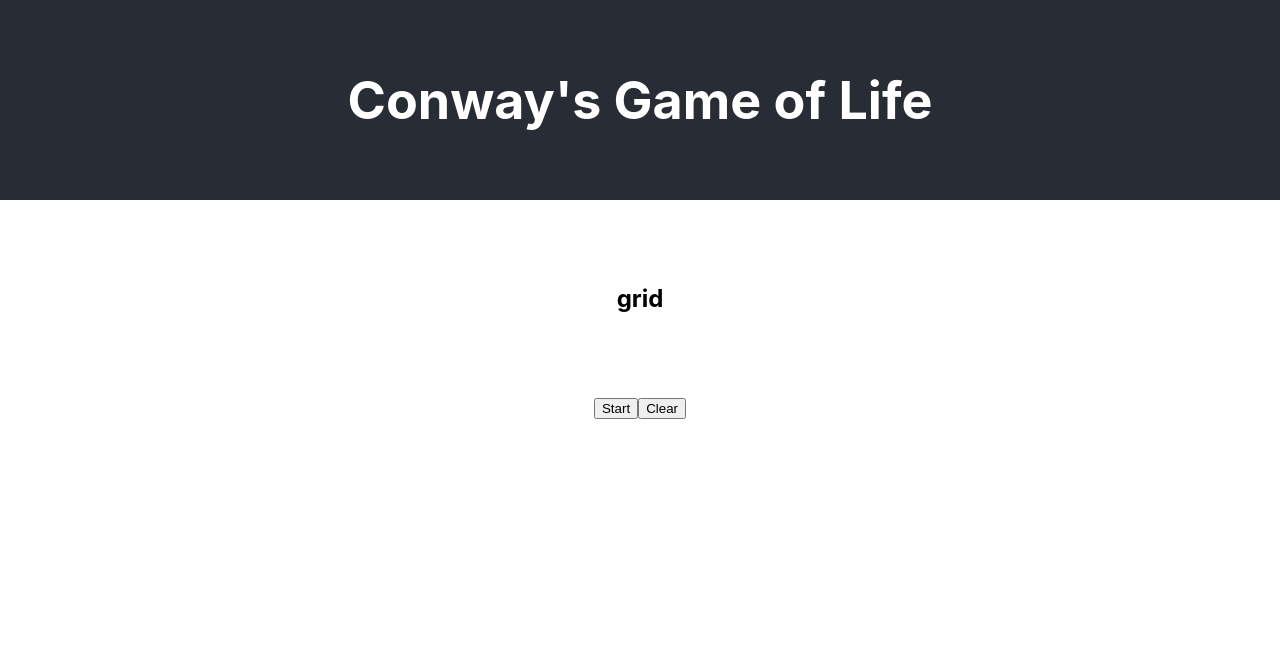
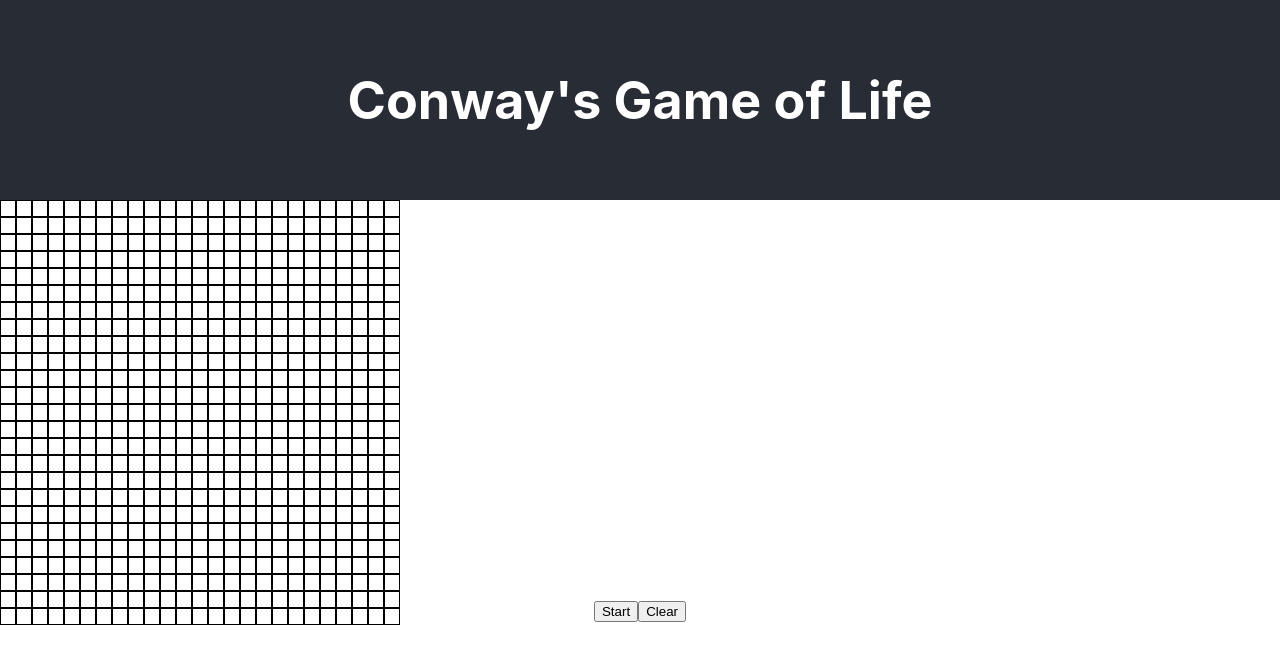
Before and after one commit to thisbenrogers/gol-conway, a React (Create React App) app: page / in a window 1280 px wide. Shown: the top 664 px of the page. Built offline with nearby package versions, Linux system fonts and the light colour scheme.

Commit message:
Implements a 25x25 grid

```diff
--- a/src/App.css
+++ b/src/App.css
@@ -19,5 +19,9 @@
 }
 
 .grid {
-  padding: 8vh 8vw;
+  max-width: 400px;
+  max-height: 400px;
+  display: grid;
+  grid-template-columns: repeat(25, 1fr);
+  grid-auto-rows: 17px;
 }
--- a/src/App.js
+++ b/src/App.js
@@ -2,10 +2,10 @@ import React from 'react';
 import './App.css';
 
 import useSpace from './space/space';
-import manageTime from './time/time';
+import useTime from './time/time';
 
 function App() {
-  const { start, stop, isRunning, generation } = manageTime({ interval : 250 })
+  const { start, stop, isRunning, generation } = useTime({ interval : 250 })
   const { grid, setCell, clearGrid } = useSpace({ gridRows : 25,  gridColumns : 25 })
 
   return (
@@ -15,7 +15,21 @@ function App() {
       </header>
       <body className="App-body">
         <div className="grid">
-          <h2>grid</h2>
+          {
+            grid.map((row, r) =>
+              row.map((col, c) =>
+                <div key={`${r}-${c}`}
+                    style={{
+                      border: '1px solid black',
+                      backgroundColor: grid[r][c] ? 'black' : undefined
+                    }}
+                    onClick={() => {
+                      setCell(r, c, !grid[r][c]);
+                    }}
+                />
+              )
+            )
+          }
         </div>
         <button onClick={() => {
           if(isRunning()){
--- a/src/space/space.js
+++ b/src/space/space.js
@@ -1,18 +1,22 @@
-import { useRef, useState, useCallback } from 'react';
+import { useState, useCallback } from 'react';
 import { produce as produceNext } from 'immer';
 
-const useSpace = ({ gridRows = 50, gridColumns = 50, initialGrid = 'emptyGrid()' }) => {
-
-  const [grid, setGrid] = useState(() => {
-    return initialGrid
-  })
+const useSpace = ({ gridRows = 50, gridColumns = 50, initializeGrid }) => {
 
   const emptyGrid = () => {
-
+    let rows = [];
+    for (let i = 0; i < gridRows; i++) {
+      rows.push(Array.from(new Array(gridColumns), () => 0));
+    }
+    return rows;
   }
 
   const randomGrid = () => {
-
+    let rows = [];
+    for (let i = 0; i < gridRows; i++) {
+      rows.push(Array.from(new Array(gridColumns), () => Math.random() < 1 / 2 ? 1 : 0));
+    }
+    return rows;
   }
 
   const rPentomino = () => {
@@ -27,21 +31,47 @@ const useSpace = ({ gridRows = 50, gridColumns = 50, initialGrid = 'emptyGrid()'
 
   }
 
+  const [grid, setGrid] = useState(() => {
+    return emptyGrid();
+  })
 
-  const setCell = () => {
 
+  const setCell = (r, c, value) => {
+    setGrid((g) => {
+      return produceNext(g, draft => {
+        draft[r][c] = value ? 1 : 0;
+      });
+    });
   }
 
   const clearGrid = () => {
     setGrid(emptyGrid())
   }
 
-  const countNeighbors = () => {
-
-  }
+  const countNeighbors = useCallback((g, r, c) => {
+    let n = 0
+    const neighbors = [
+      [-1, -1],
+      [-1, 0],
+      [-1, 1],
+      [0, 1],
+      [0, -1],
+      [1, -1],
+      [1, 0],
+      [1, 1],
+    ]
+    neighbors.forEach(pair => {
+      let newRow = r + pair[0];
+      let newColumn = c + pair[1];
+      if (newRow >= 0 && newRow < gridRows && newColumn >= 0 && newColumn < gridColumns && g[newRow][newColumn] == 1) {
+        n += 1
+      }
+    })
+    return n
+  }, [gridColumns, gridRows]);
 
 
-  return { grid, setCell, clearGrid }
+  return { grid, setGrid, setCell, clearGrid, countNeighbors }
 }
 
 export default useSpace;
--- a/src/time/time.js
+++ b/src/time/time.js
@@ -1,7 +1,11 @@
 import { useRef, useState, useCallback } from 'react';
 import { produce as produceNext } from 'immer';
 
+import useSpace from '../space/space';
+
 const useTime = ({ interval = 300 }) => {
+
+  const { setGrid, countNeighbors } = useSpace({ gridRows : 25, gridColumns : 25 })
 
   const runningRef = useRef(false)
 
@@ -22,9 +26,25 @@ const useTime = ({ interval = 300 }) => {
     runningRef.current = false
   }
 
-  const runSimulation = useCallback({}, [])
+  let generation = 0
 
-  let generation = 0
+  const runSimulation = useCallback(() => {
+    if (!runningRef.current) return;
+
+    setGrid(g => produceNext(g, gCopy =>
+      gCopy.forEach((row, r) =>
+        row.forEach((_col, c) => {
+          let n = countNeighbors(g, r, c);
+          if (gCopy[r][c] == 0 && n == 3) {
+            gCopy[r][c] = 1;
+          } else {
+            if (n < 2 || n > 3) gCopy[r][c] = 0;
+          }
+        })
+      )))
+      setTimeout(runSimulation, interval)
+  }, [countNeighbors, interval, setGrid])
+
 
   return { start, stop, isRunning, generation }
 }
```
